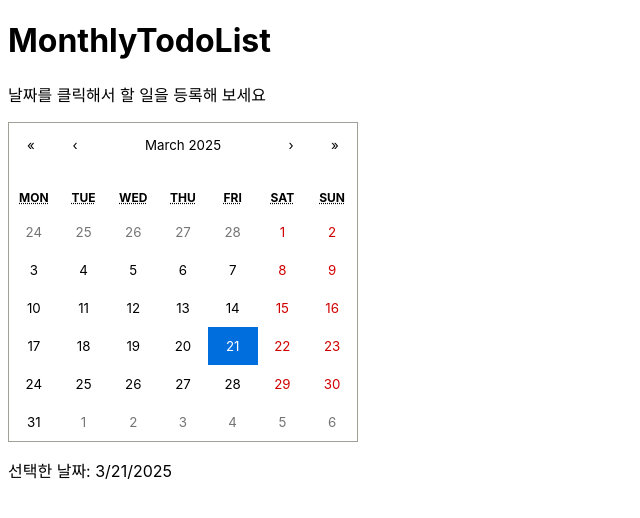
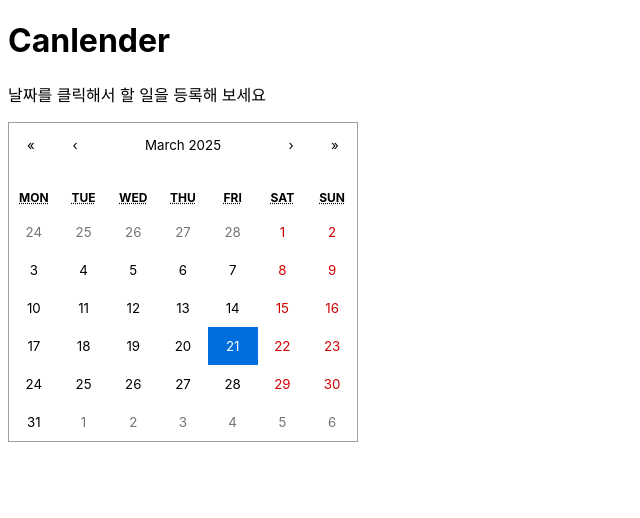
Before and after one commit to CEOS-Developers/react-todo-21th, a React (Vite) app: page / in a window 1280 px wide. Shown: the top 518 px of the page, without its empty margins (0-640 px from the left). Built offline with nearby package versions, Linux system fonts and the light colour scheme; a web font is replaced by a local one.

Commit message:
test: 날짜관련 테스트 코드 삭제

```diff
--- a/src/pages/Calender.jsx
+++ b/src/pages/Calender.jsx
@@ -3,6 +3,7 @@ import { useNavigate } from 'react-router-dom';
 import Header from '../components/Header';
 import Calendar from 'react-calendar';
 import 'react-calendar/dist/Calendar.css';
+import { formatDate } from '../utils/dateFormatter';
 
 function Calender(){
   const [date, setDate] = useState(new Date());
@@ -10,20 +11,19 @@ function Calender(){
 
   const handleDateChange = (selectedDate) => {
     setDate(selectedDate);
-    const formattedDate = selectedDate.toISOString().split("T")[0]; // YYYY-MM-DD 형식
-    navigate(`/dailyTodo/${formattedDate}`); // 페이지 이동
+    const formattedDate = formatDate(selectedDate);
+    navigate(`/dailyTodo/${formattedDate}`);
   };
 
   return (
     <div>
-      <Header title="MonthlyTodoList" />
+      <Header title="Canlender" />
       <p>날짜를 클릭해서 할 일을 등록해 보세요</p>
       <section className="calendarSection">
         <Calendar
           onChange={handleDateChange} // 날짜 변경 시 상태 업데이트
           value={date} // 현재 선택된 날짜
         />
-        <p>선택한 날짜: {date.toLocaleDateString()}</p>
       </section>
     </div>
   );
```
